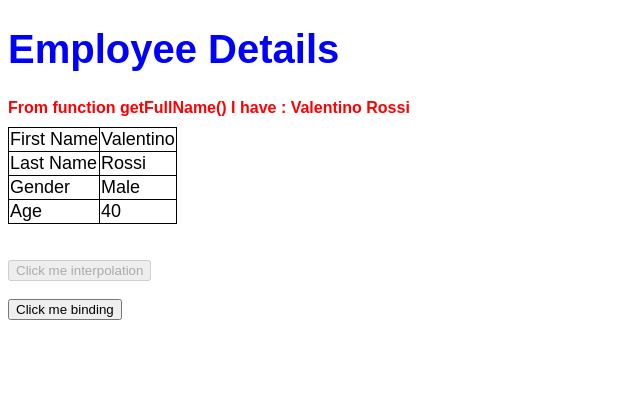
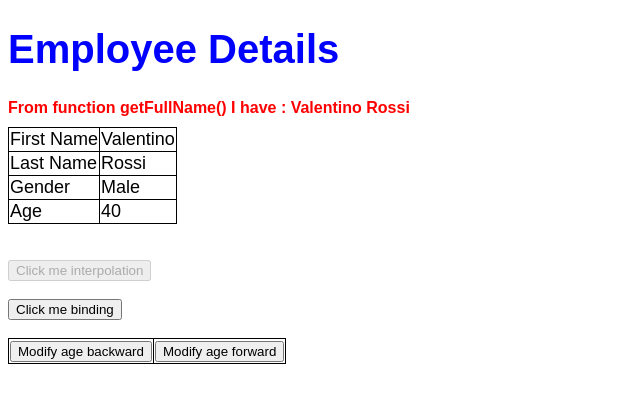
Before and after one commit to anvaplus/angularThrift, an Angular app: page / in a window 1280 px wide. Shown: the top 402 px of the page, without its empty margins (0-640 px from the left). Built offline with nearby package versions, Linux system fonts and the light colour scheme.

Commit message:
event binding

```diff
--- a/src/app/employee/employee.component.html
+++ b/src/app/employee/employee.component.html
@@ -27,9 +27,21 @@
 
 <!-- the button disabled value is inserted by interpolation
     this implementation will NOT work-->
-<button disabled = {{isDisabled}}>Click me interpolation</button>
+<button disabled={{isDisabled}}>Click me interpolation</button>
 
 <br><br>
 <!-- the button disabled value is inserted by binding to DOM proprety (Document Object Model)
     this implementation will work-->
-<button [disabled] = 'isDisabled'>Click me binding</button>
+<button [disabled]='isDisabled'>Click me binding</button>
+
+<br><br>
+
+<table>
+    <tr>
+        <!-- proprety binding []-->
+        <!-- event binding ()-->
+        <td><button [disabled]='isDisabled' (click)=onClickBackward()>Modify age backward</button></td>
+        <td><button [disabled]='isDisabled' (click)=onClickForward()>Modify age forward</button></td>
+    </tr>
+
+</table>
--- a/src/app/employee/employee.component.ts
+++ b/src/app/employee/employee.component.ts
@@ -1,21 +1,38 @@
-import {Component} from '@angular/core'
+import { Component } from '@angular/core'
 
 @Component({
-    selector : 'my-employee',
-    templateUrl : './employee.component.html',
+    selector: 'my-employee',
+    templateUrl: './employee.component.html',
     styleUrls: ['./employee.component.css']
 })
 
 
-export class EmployeeComponent{
-    firstName : string = 'Valentino';
-    lastName : string = 'Rossi';
-    gender : string= 'Male';
+export class EmployeeComponent {
+    firstName: string = 'Valentino';
+    lastName: string = 'Rossi';
+    gender: string = 'Male';
     age = 40;
 
-    isDisabled : boolean = false;
+    isDisabled: boolean = false;
 
-    getFullName(): string{
+    getFullName(): string {
         return this.firstName + ' ' + this.lastName;
     }
+
+    onClickForward(): void {
+
+        if(this.age == 90){
+            return;
+        }
+        this.age =+ this.age + 1
+    }
+
+    onClickBackward(): void {
+
+        if(this.age == 10){
+            return;
+        }
+        this.age =+ this.age - 1
+    }
+
 }
```
